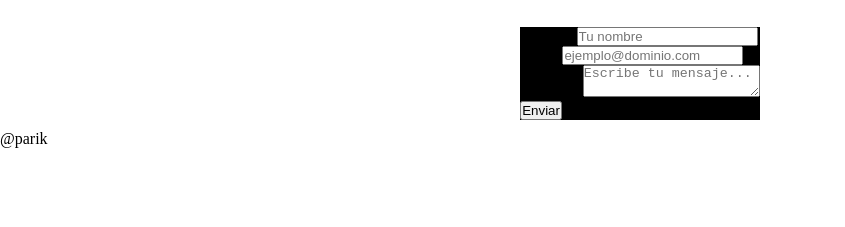
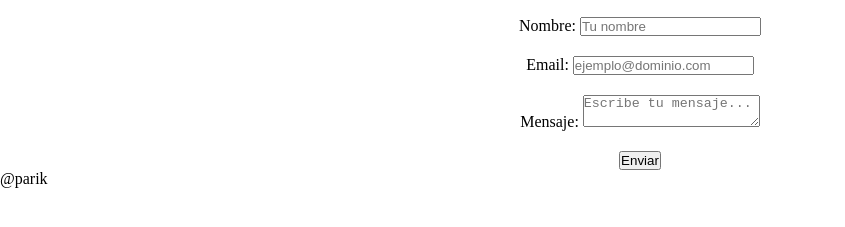
Before and after one commit to P421K/proyectoUno, a plain HTML site: page contacto.html in a window 1280 px wide. Shown: the part 489-716 px from the top of the page, without its empty margins (0-845 px from the left). Drawn offline with Linux system fonts and the light colour scheme.

Commit message:
update pagina contacto, aplicando estilo, organizando un poco el codigo

```diff
--- a/contacto.html
+++ b/contacto.html
@@ -28,11 +28,9 @@
       <section class="seccion">
         <article class="article-contacto">
           <h2><span class="color-letras">cont</span>acto</h2>
-          <div class="contenedor-formulario">
-            <form class="contForm">
+          <form id="contenedor-formulario" class="contForm">
             <div class="formulario">
-
-                <label for="nombre">Nombre</label>
+              <label for="nombre">Nombre: </label>
               <input
                 type="text"
                 name="nombre"
@@ -41,7 +39,7 @@
               />
             </div>
             <div class="formulario">
-                <label for="mail">Email</label>
+              <label for="mail">Email: </label>
               <input
                 type="mail"
                 name="mail"
@@ -57,9 +55,8 @@
                 placeholder="Escribe tu mensaje..."
               ></textarea>
             </div>
-              <input type="submit" value="Enviar" />
+            <input  type="submit" value="Enviar" />
           </form>
-          </div>
         </article>
       </section>
       <div class="contenedor-footer">
--- a/css/estilo.css
+++ b/css/estilo.css
@@ -11,10 +11,8 @@
 
 h2{
     text-transform: uppercase;
-    /* padding-top: 20px; */
     color: var(--color-secundario);
     font-size: 25pt;
-
 }
 
 h3{
@@ -68,7 +66,6 @@ h4{
 
 .nomb-rest{
     color: var(--color-principal);
-
 }
 
 .img-logo {
@@ -160,17 +157,12 @@ h4{
     flex-direction: column;
     align-items: center;
     gap: 20px;
-
 }
 
-.contenedor-formulario{
+#contenedor-formulario{
     display: flex;
-
-    justify-content: space-around;
-    margin: 10px;
-    background-color: black;
-}
-
-.contForm{
+    flex-direction: column;
+    /* background-color: aqua; */
+    align-items: center;
     gap: 20px;
 }
```
Lines whose indentation alone changed are shown as unchanged.
